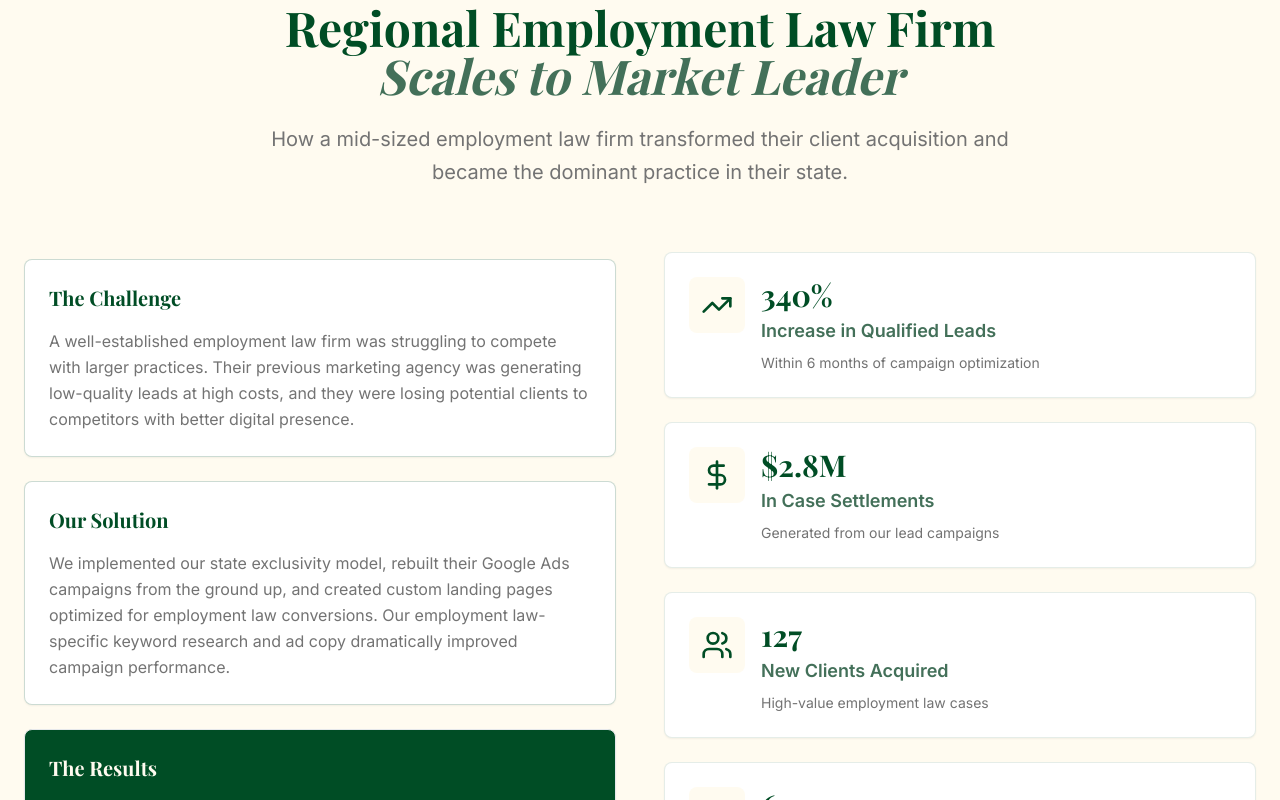
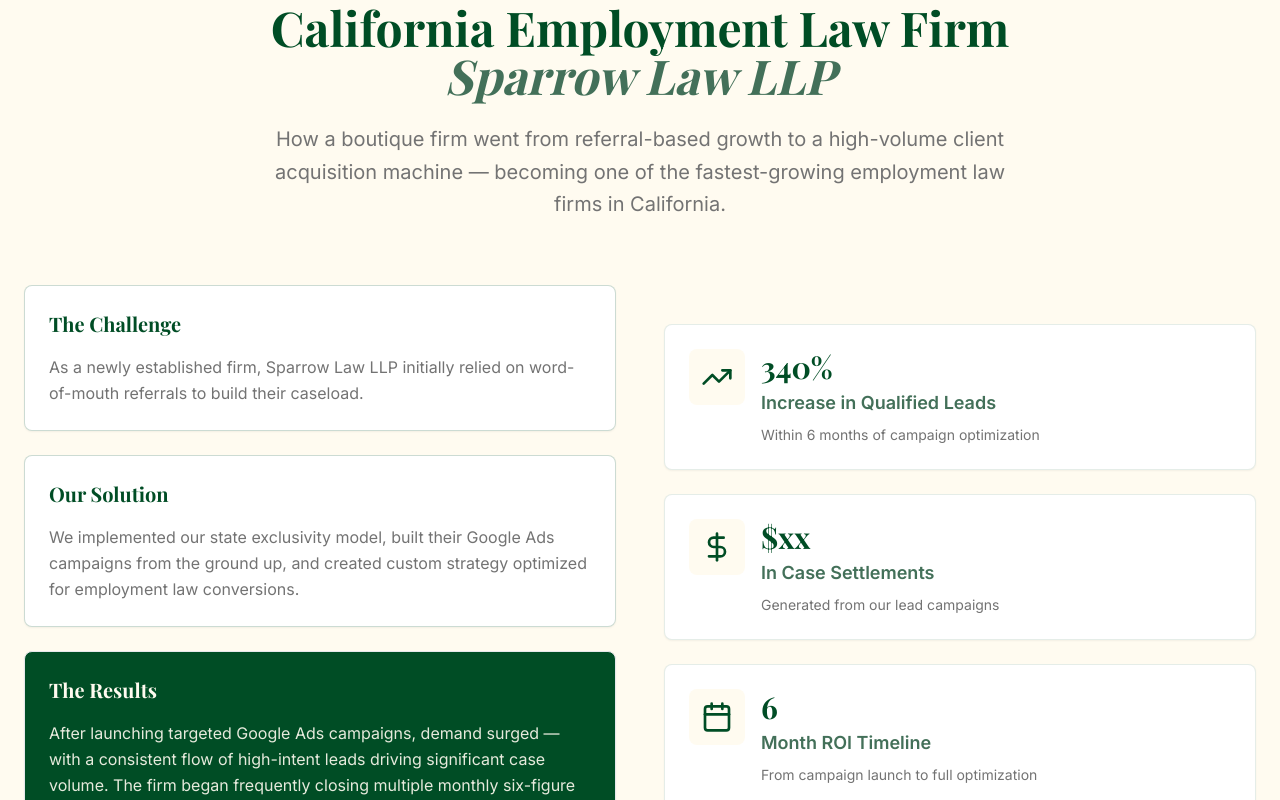
Before and after one commit to sanamghan/lawadpro-launchpad, a React (Vite) app: page / in a window 1280 px wide. Shown: the part 1880-2680 px from the top of the page. Built offline with nearby package versions, Linux system fonts and the light colour scheme; a web font is replaced by a local one.

Commit message:
Update Case Study content
Refactor Case Study section with new firm name, updated descriptions, and revised challenge/solution/results. Adjust metrics to remove acquired clients and set case settlements to '$xx'. Ensure consistent sizing between left and right content columns.

```diff
--- a/src/components/CaseStudy.tsx
+++ b/src/components/CaseStudy.tsx
@@ -11,15 +11,9 @@ const CaseStudy = () => {
     },
     {
       icon: <DollarSign className="w-8 h-8 text-hunter-green" />,
-      value: "$2.8M",
+      value: "$xx",
       label: "In Case Settlements",
       description: "Generated from our lead campaigns"
-    },
-    {
-      icon: <Users className="w-8 h-8 text-hunter-green" />,
-      value: "127",
-      label: "New Clients Acquired",
-      description: "High-value employment law cases"
     },
     {
       icon: <Calendar className="w-8 h-8 text-hunter-green" />,
@@ -38,12 +32,11 @@ const CaseStudy = () => {
             <span className="text-hunter-green font-inter font-semibold text-sm">Case Study</span>
           </div>
           <h2 className="text-4xl lg:text-5xl font-playfair font-bold text-hunter-green mb-6">
-            Regional Employment Law Firm
-            <span className="italic text-accent block">Scales to Market Leader</span>
+            California Employment Law Firm
+            <span className="italic text-accent block">Sparrow Law LLP</span>
           </h2>
           <p className="text-xl text-dark-gray max-w-3xl mx-auto font-inter leading-relaxed">
-            How a mid-sized employment law firm transformed their client acquisition
-            and became the dominant practice in their state.
+            How a boutique firm went from referral-based growth to a high-volume client acquisition machine — becoming one of the fastest-growing employment law firms in California.
           </p>
         </div>
 
@@ -56,9 +49,7 @@ const CaseStudy = () => {
                 The Challenge
               </h3>
               <p className="text-dark-gray font-inter leading-relaxed">
-                A well-established employment law firm was struggling to compete with larger practices.
-                Their previous marketing agency was generating low-quality leads at high costs, and they were
-                losing potential clients to competitors with better digital presence.
+                As a newly established firm, Sparrow Law LLP initially relied on word-of-mouth referrals to build their caseload.
               </p>
             </Card>
 
@@ -67,9 +58,7 @@ const CaseStudy = () => {
                 Our Solution
               </h3>
               <p className="text-dark-gray font-inter leading-relaxed">
-                We implemented our state exclusivity model, rebuilt their Google Ads campaigns from the ground up,
-                and created custom landing pages optimized for employment law conversions. Our employment law-specific
-                keyword research and ad copy dramatically improved campaign performance.
+                We implemented our state exclusivity model, built their Google Ads campaigns from the ground up, and created custom strategy optimized for employment law conversions.
               </p>
             </Card>
 
@@ -78,9 +67,7 @@ const CaseStudy = () => {
                 The Results
               </h3>
               <p className="font-inter leading-relaxed opacity-90">
-                Within 6 months, they became the dominant employment law practice in their state,
-                with a 340% increase in qualified leads and over $2.8M in case settlements directly
-                attributable to our campaigns.
+                After launching targeted Google Ads campaigns, demand surged — with a consistent flow of high-intent leads driving significant case volume. The firm began frequently closing multiple monthly six-figure settlements and expanded their team to keep pace with growth.
               </p>
             </Card>
           </div>
```
